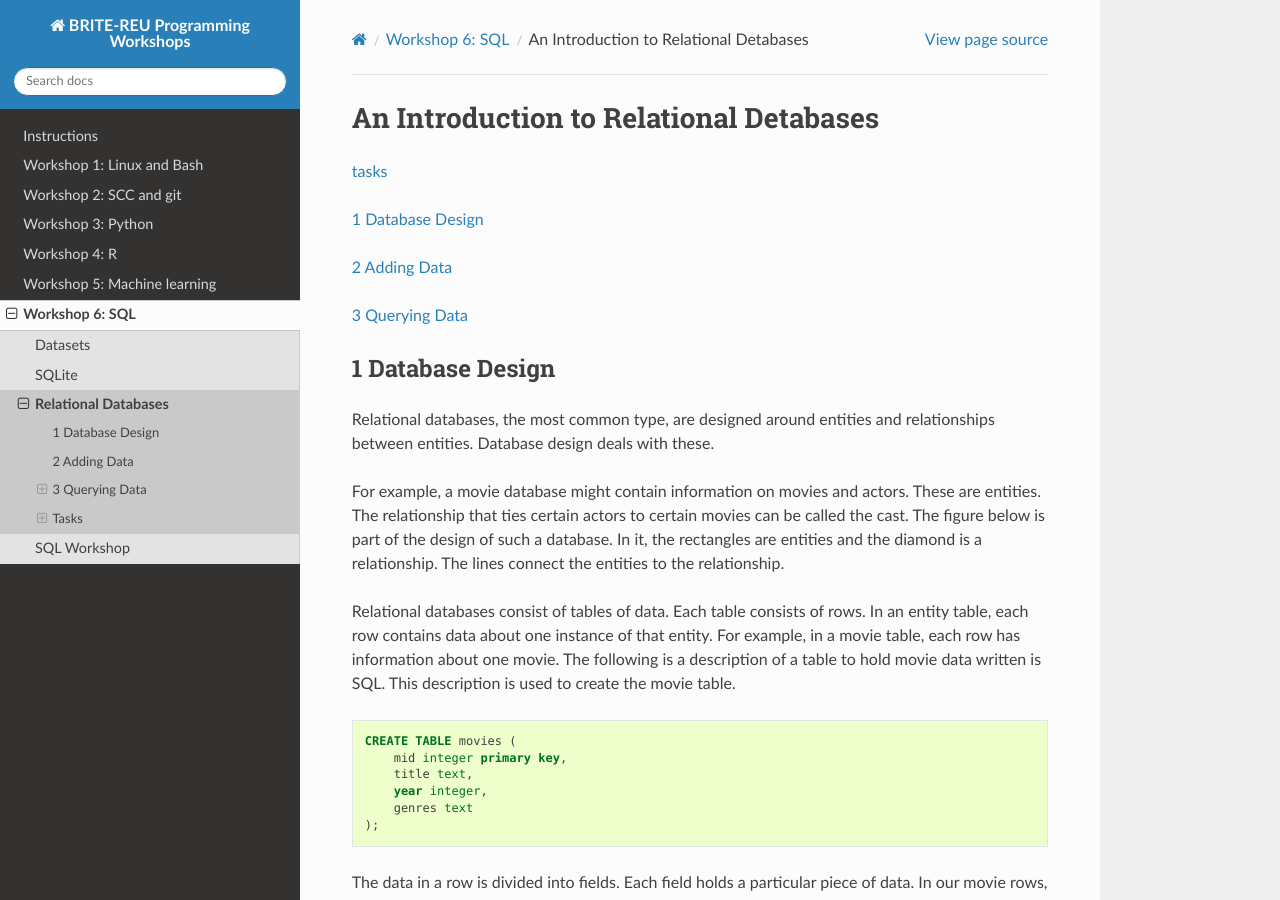
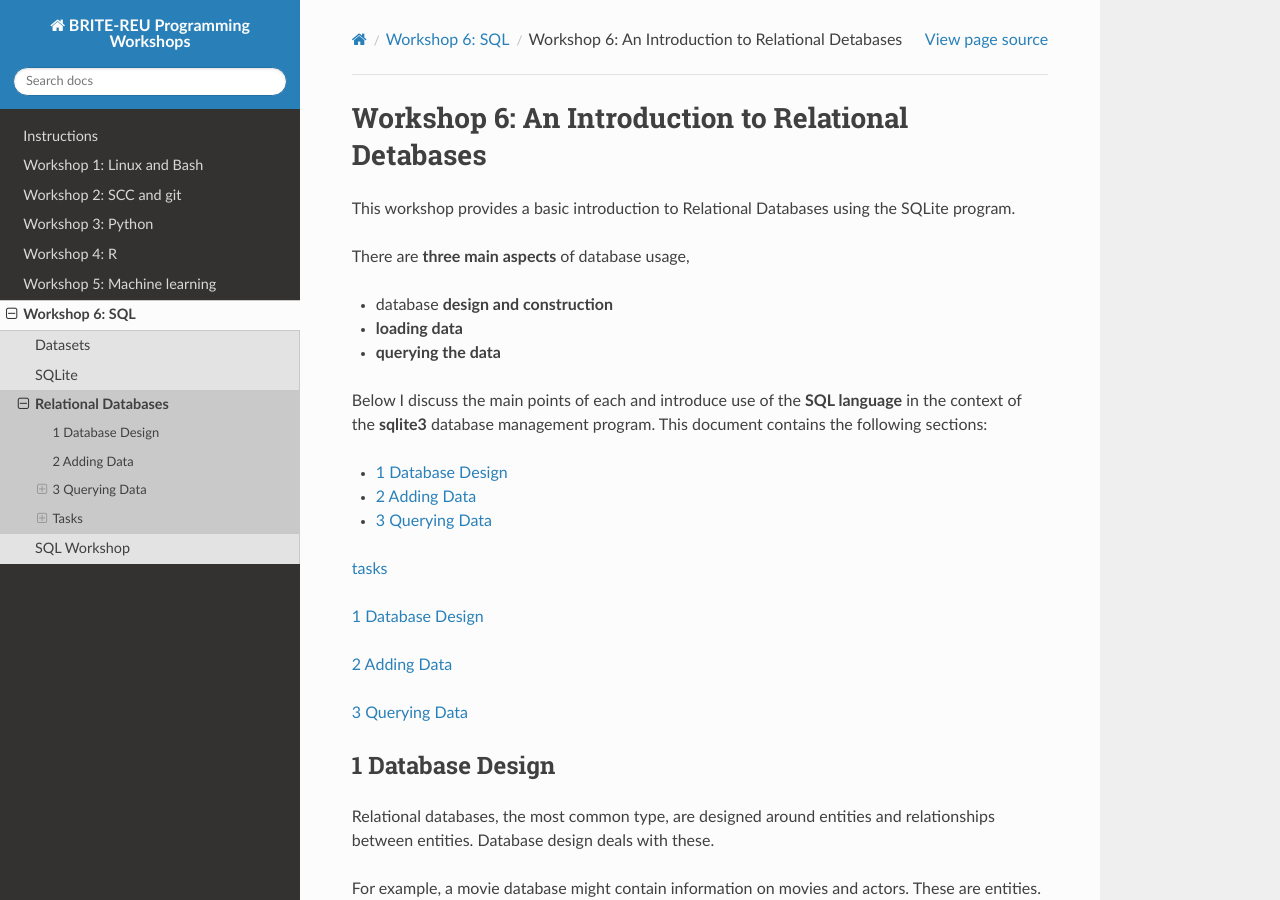
Before and after one commit to BRITE-REU/programming-workshops, a Sphinx documentation site: the page built from source/workshops/06_SQL/Relational_Databases.rst, in a window 1280 px wide and 900 px high. Built offline with Sphinx 7.4.7 and the Read the Docs theme 2.0.0, drawn with Linux system fonts in a browser that asks for light colours.

Commit message:
Update Relational_Databases.rst

```diff
--- a/source/workshops/06_SQL/Relational_Databases.rst
+++ b/source/workshops/06_SQL/Relational_Databases.rst
@@ -1,7 +1,20 @@
+====================================================
+Workshop 6: An Introduction to Relational Detabases
+====================================================
 
-====================================================
-An Introduction to Relational Detabases
-====================================================
+This workshop provides a basic introduction to Relational Databases using the SQLite program.
+
+There are **three main aspects** of database usage,
+
+- database **design and construction**
+- **loading data**
+- **querying the data**
+
+Below I discuss the main points of each and introduce use of the **SQL language** in the context of the **sqlite3** database management program.  This document contains the following sections:
+
+- `1 Database Design`_
+- `2 Adding Data`_
+- `3 Querying Data`_
 
 
 tasks_
```
